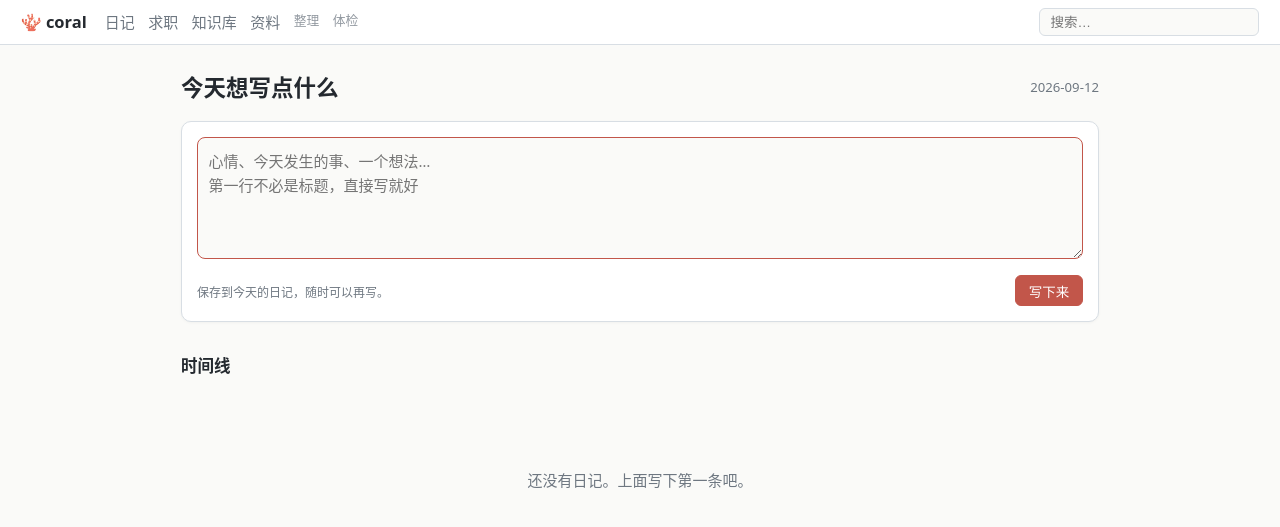
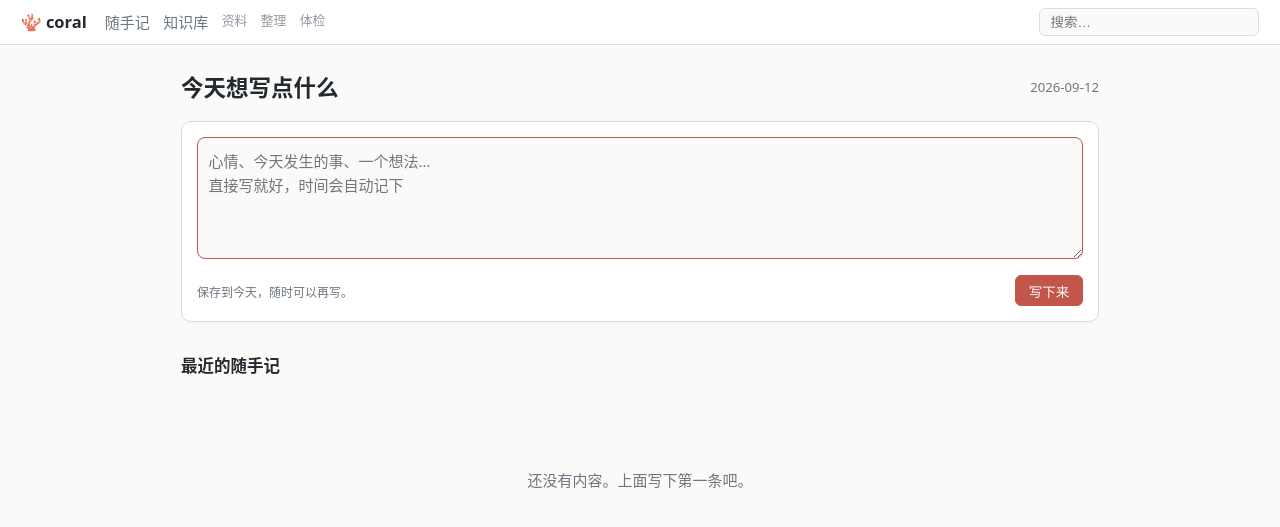
Before and after one commit to lw-liuwang/coral, a FastAPI app: page / in a window 1280 px wide. Shown: the top 527 px of the page. Run offline with FastAPI, Linux system fonts and the light colour scheme.

Commit message:
IA 重组：求职表格成为知识库的一种模板，日记改名随手记
- 新 /kb 知识库首页：跟踪模板区（求职跟踪卡片，含进行中/已结束统计）
  + 整理的知识分组摘要（LLM 整理导入文档的产物）
- 导航收敛为 随手记/知识库 + 搜索框；资料/整理/体检降为次要链接
- 「日记」全部改称「随手记」（写作框、搜索标签/标题、错误文案）
- 新建知识库页面表单移除 note 选项（随手记统一走首页写作框）

```diff
--- a/app/index_log.py
+++ b/app/index_log.py
@@ -5,7 +5,7 @@ from typing import Iterable, List, Optional
 from . import paths
 from .wiki import PageMeta, WikiStore
 
-TYPE_LABELS = {"entity": "实体", "concept": "概念", "source": "来源", "note": "随手记"}
+TYPE_LABELS = {"entity": "实体", "concept": "概念", "source": "来源", "note": "随手记页"}
 TYPE_ORDER = ("entity", "concept", "note", "source")
 
 
--- a/app/search.py
+++ b/app/search.py
@@ -130,13 +130,13 @@ class SearchIndex:
             except OSError:
                 continue
             self._insert_row(name, "source", name, content)
-        # 日记
+        # 随手记
         from .journal import JournalStore
         journal = JournalStore(store.data_dir)
         for day in journal.list_days(limit=100000):
             text = journal.get_day(day.date)
             if text is not None:
-                self._insert_row(day.date, "journal", f"日记 {day.date}", text)
+                self._insert_row(day.date, "journal", f"随手记 {day.date}", text)
         # 求职记录
         from .jobs import JobsStore
         for job in JobsStore(store.data_dir).list_jobs():
--- a/routes/search.py
+++ b/routes/search.py
@@ -28,7 +28,7 @@ def search(request: Request, q: str = "", page: int = 1):
                     r["title"] = r["slug"]
                 r["url"] = "/pages/" + r["slug"]
             elif r["kind"] == "journal":
-                r["title"] = f"日记 {r['slug']}"
+                r["title"] = f"随手记 {r['slug']}"
                 r["url"] = "/journal/" + r["slug"]
             elif r["kind"] == "job":
                 r["title"] = r["title"] or r["slug"]
--- a/static/coral.css
+++ b/static/coral.css
@@ -234,3 +234,20 @@ table.files th { background: var(--code-bg); }
 .panel textarea { width: 100%; border: 1px solid var(--border); border-radius: 8px; padding: 0.6rem; font: inherit; resize: vertical; }
 .panel textarea:focus { border-color: var(--accent); outline: none; }
 .nav-minor { font-size: 0.85rem; opacity: 0.75; }
+
+/* ===== 知识库首页 ===== */
+.kb-templates h2, .kb-wiki h2 { font-size: 1.15rem; }
+.template-cards { display: flex; gap: 1rem; flex-wrap: wrap; margin: 0.6rem 0 1.6rem; }
+.template-card {
+  display: block; width: 240px; padding: 0.9rem 1rem;
+  background: var(--card); border: 1px solid var(--border); border-radius: 10px;
+  box-shadow: 0 1px 3px rgba(0,0,0,0.04); color: var(--fg);
+}
+.template-card:hover { border-color: var(--accent); text-decoration: none; }
+.template-card:hover .template-name { color: var(--accent-dark); }
+.muted-card { opacity: 0.55; }
+.template-name { font-weight: 600; margin-bottom: 0.2rem; }
+.template-desc { color: var(--muted); font-size: 0.85rem; margin-bottom: 0.5rem; }
+.template-stat { display: flex; gap: 0.4rem; }
+.kb-group h3 { font-size: 1rem; margin-bottom: 0.3rem; }
+.kb-group-more { font-size: 0.85rem; margin-left: 0.5rem; }
--- a/templates/base.html
+++ b/templates/base.html
@@ -12,10 +12,9 @@
 <header class="topbar">
   <a class="brand" href="/">🪸 coral</a>
   <nav>
-    <a href="/">日记</a>
-    <a href="/jobs">求职</a>
-    <a href="/pages">知识库</a>
-    <a href="/sources">资料</a>
+    <a href="/">随手记</a>
+    <a href="/kb">知识库</a>
+    <a href="/sources" class="nav-minor">资料</a>
     <a href="/ingest" class="nav-minor">整理</a>
     <a href="/lint" class="nav-minor">体检</a>
   </nav>
--- a/templates/journal_day.html
+++ b/templates/journal_day.html
@@ -6,8 +6,7 @@
   <span class="btns">
     <a class="btn" href="/journal/{{ date }}/edit">编辑这一天</a>
     <a class="btn" href="/">← 回今天</a>
-  </span>
-</div>
+  </span></div>
 <article class="md-body">
 {{ html|safe }}
 </article>
--- a/templates/journal_home.html
+++ b/templates/journal_home.html
@@ -1,20 +1,20 @@
 {% extends "base.html" %}
-{% block title %}日记{% endblock %}
+{% block title %}随手记{% endblock %}
 {% block content %}
 <div class="page-head"><h1>今天想写点什么</h1><span class="muted">{{ today }}</span></div>
 
 <form class="quick-write" action="/journal/write" method="post">
-  <textarea name="content" rows="4" placeholder="心情、今天发生的事、一个想法…&#10;第一行不必是标题，直接写就好" autofocus></textarea>
+  <textarea name="content" rows="4" placeholder="心情、今天发生的事、一个想法…&#10;直接写就好，时间会自动记下" autofocus></textarea>
   <div class="quick-write-actions">
-    <span class="hint">保存到今天的日记，随时可以再写。</span>
+    <span class="hint">保存到今天，随时可以再写。</span>
     <button class="btn primary" type="submit">写下来</button>
   </div>
 </form>
 
 <section class="timeline">
-  <h2>时间线</h2>
+  <h2>最近的随手记</h2>
   {% if days|length == 0 %}
-  <div class="empty"><p>还没有日记。上面写下第一条吧。</p></div>
+  <div class="empty"><p>还没有内容。上面写下第一条吧。</p></div>
   {% endif %}
   {% for d in days %}
   <div class="timeline-day">
--- a/templates/page_new.html
+++ b/templates/page_new.html
@@ -11,12 +11,11 @@
   <label>标题 <input type="text" name="title" value="{{ title }}" required></label>
   <label>类型
     <select name="type">
-      <option value="note" {% if type == "note" %}selected{% endif %}>随手记 (note)</option>
       <option value="concept" {% if type == "concept" %}selected{% endif %}>概念 (concept)</option>
       <option value="entity" {% if type == "entity" %}selected{% endif %}>实体 (entity)</option>
       <option value="source" {% if type == "source" %}selected{% endif %}>来源 (source)</option>
     </select>
-    <span class="hint">不确定就选「随手记」，之后可以在页面上一键转换。</span>
+    <span class="hint">只是随手写点什么？回首页的「随手记」更省事。</span>
   </label>
   <label>正文（Markdown，可用 [[页面名]] 交叉引用）</label>
   <textarea name="content" rows="14" placeholder="# 内容…&#10;&#10;参见 [[已有页面]]"></textarea>
--- a/templates/search.html
+++ b/templates/search.html
@@ -15,7 +15,7 @@
 <div class="result-item">
   <a href="{{ r.url }}">
     {% if r.kind == "wiki" %}<span class="tag">页面</span>
-    {% elif r.kind == "journal" %}<span class="tag">日记</span>
+    {% elif r.kind == "journal" %}<span class="tag">随手记</span>
     {% elif r.kind == "job" %}<span class="tag">求职</span>
     {% else %}<span class="tag">来源</span>{% endif %}
     {{ r.title }}
```
Also changed, not shown: routes/journal.py (+4 -4 lines), routes/pages.py (+20 -2 lines), templates/kb.html (added, +44 -0 lines), README.md.
